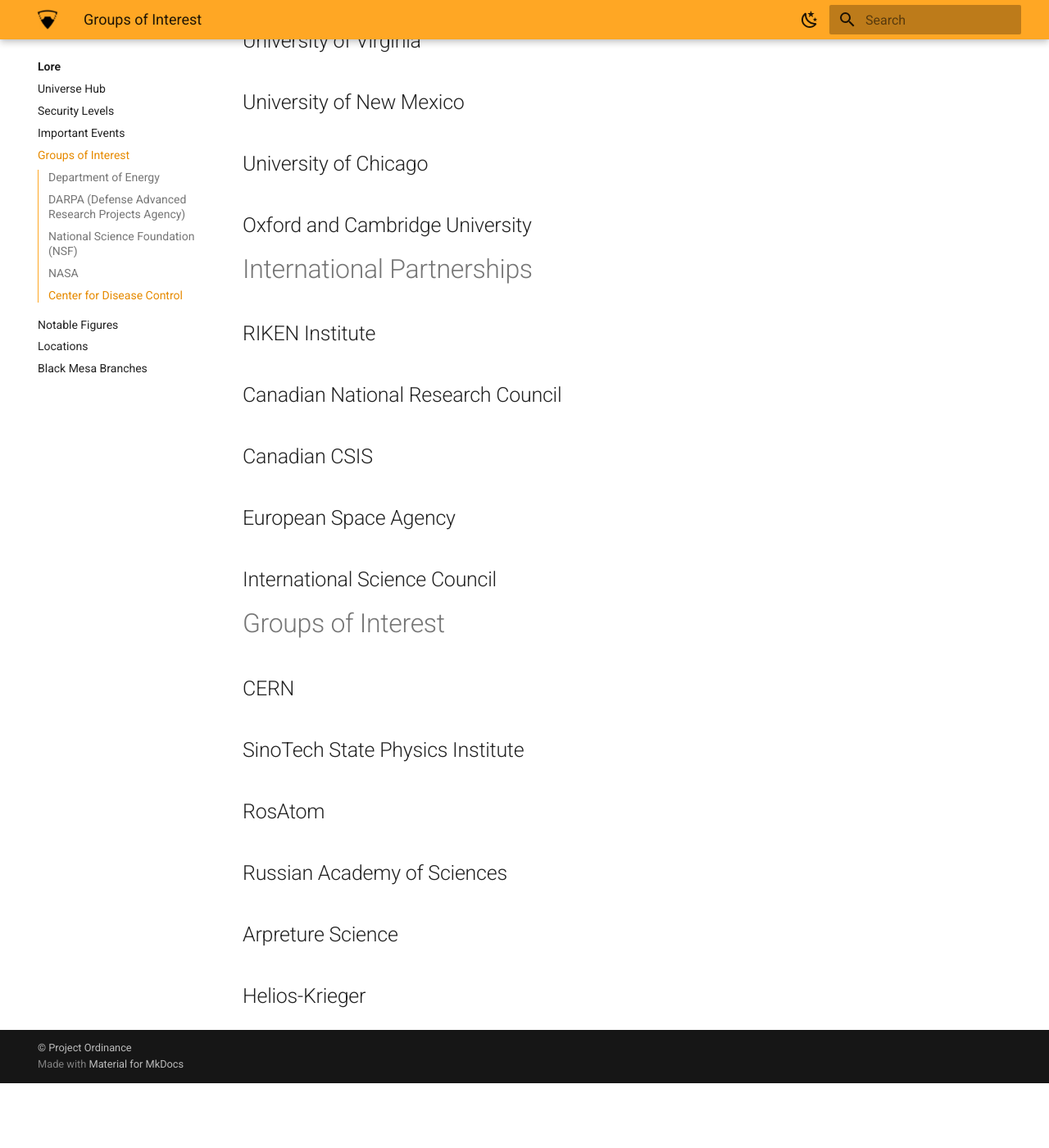
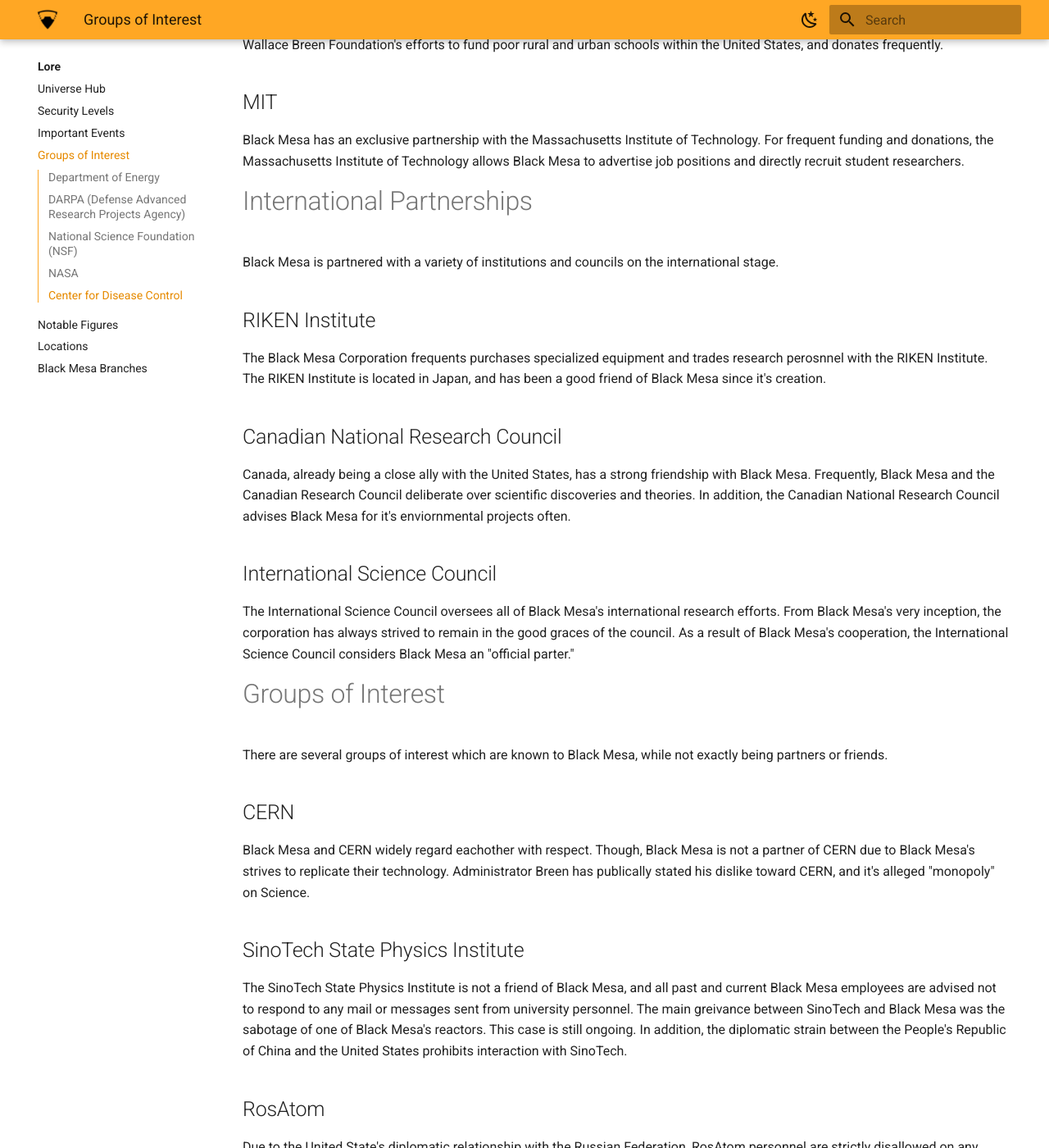
Before and after one commit to Project-Ordinance/website-wiki, an MkDocs documentation site: the page built from docs/lore/groups.md, in a window 1280 px wide and 1400 px high, scrolled down 2660 px. Shown: the whole window at 82% size. Built offline with MkDocs 1.6.1 and Material for MkDocs 9.7.7, drawn with Linux system fonts in a browser that asks for light colours; before the commit the page ends 3981 px from its top, so only the background shows below that; some of the changed text lies outside the part shown.

Commit message:
Finish groups. I will do spelling checks later.

```diff
--- a/docs/lore/groups.md
+++ b/docs/lore/groups.md
@@ -42,47 +42,40 @@
 Boeing currently invests heavily in Black Mesa, and we are currently engaged in a deep partnership with them. The Boeing corporation allows Black Mesa to utilize their test runways and hangars, and Black Mesa supplies Boeing with a steady stock of monitoring equipment and loaned personnel.
 
 ##BlackRock##
-
+The BlackRock corporation has been a trusted friend of Black Mesa for almost the entirety of it's history. Without the assistance of BlackRock, Black Mesa would have never been able to finance the construction of it's new sites. All other information about Black Mesa's partnership with BlackRock is strictly reserved for investors only.
 
 #Academic Partnerships#
+Black Mesa is partnered with many academic institutions and foundations/
 
 ##Wallace Breen Foundation##
+The Wallace Breen Foundation is an educational initiative to help create the researchers of tomorrow. Black Mesa supports the Wallace Breen Foundation's efforts to fund poor rural and urban schools within the United States, and donates frequently.
 
 ##MIT##
-
-##Stanford University##
-
-##University of Virginia##
-
-##University of New Mexico##
-
-##University of Chicago##
-
-##Oxford and Cambridge University##
-
+Black Mesa has an exclusive partnership with the Massachusetts Institute of Technology. For frequent funding and donations, the Massachusetts Institute of Technology allows Black Mesa to advertise job positions and directly recruit student researchers.
 
 #International Partnerships#
+Black Mesa is partnered with a variety of institutions and councils on the international stage.
 
 ##RIKEN Institute##
+The Black Mesa Corporation frequents purchases specialized equipment and trades research perosnnel with the RIKEN Institute. The RIKEN Institute is located in Japan, and has been a good friend of Black Mesa since it's creation.
 
 ##Canadian National Research Council##
-
-##Canadian CSIS##
-
-##European Space Agency##
+Canada, already being a close ally with the United States, has a strong friendship with Black Mesa. Frequently, Black Mesa and the Canadian Research Council deliberate over scientific discoveries and theories. In addition, the Canadian National Research Council advises Black Mesa for it's enviornmental projects often.
 
 ##International Science Council##
+The International Science Council oversees all of Black Mesa's international research efforts. From Black Mesa's very inception, the corporation has always strived to remain in the good graces of the council. As a result of Black Mesa's cooperation, the International Science Council considers Black Mesa an "official parter."
 
 #Groups of Interest#
+There are several groups of interest which are known to Black Mesa, while not exactly being partners or friends.
 
 ##CERN##
+Black Mesa and CERN widely regard eachother with respect. Though, Black Mesa is not a partner of CERN due to Black Mesa's strives to replicate their technology. Administrator Breen has publically stated his dislike toward CERN, and it's alleged "monopoly" on Science.
 
 ##SinoTech State Physics Institute##
+The SinoTech State Physics Institute is not a friend of Black Mesa, and all past and current Black Mesa employees are advised not to respond to any mail or messages sent from university personnel. The main greivance between SinoTech and Black Mesa was the sabotage of one of Black Mesa's reactors. This case is still ongoing. In addition, the diplomatic strain between the People's Republic of China and the United States prohibits interaction with SinoTech.
 
 ##RosAtom##
+Due to the United State's diplomatic relationship with the Russian Federation, RosAtom personnel are strictly disallowed on any Black Mesa premesis.
 
-##Russian Academy of Sciences##
-
-##Arpreture Science##
-
-##Helios-Krieger##
+##Aperture Science##
+Aperture Science is a public competitor to Black Mesa, and thus all Aperture Science employees on Black Mesa property are required to be under supervision.
```
